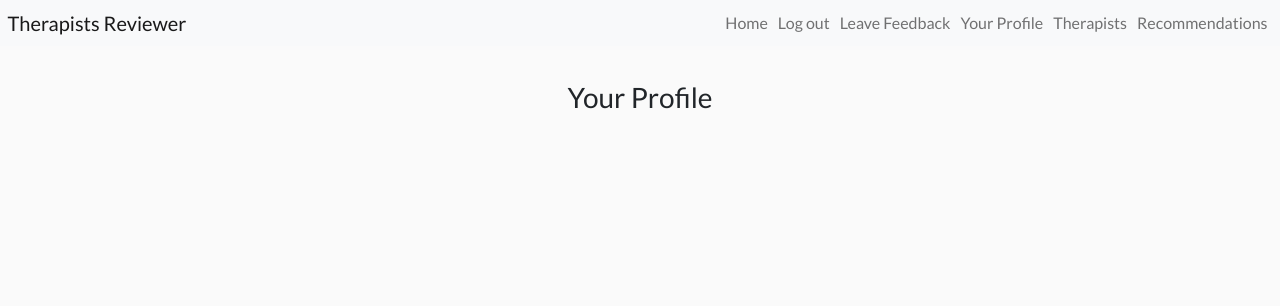
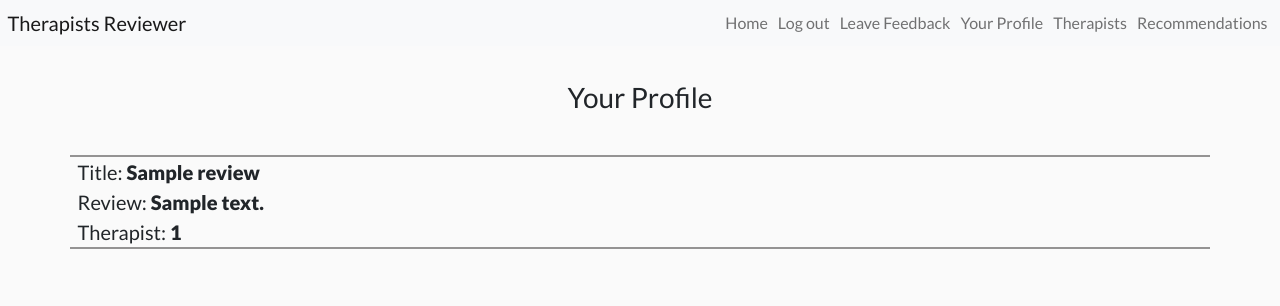
Before and after one commit to bartosz-makowski/therapists-reviewer, a Flask app: page /user_profile in a window 1280 px wide. Shown: the top 306 px of the page. Run offline with Flask 2, Linux system fonts and the light colour scheme; the visitor is signed in with stand-in values (Sample User, id 1); a database or web service that is not in the repository returns one stand-in record (values such as "Sample title"); some libraries are stand-ins or nearby versions.

Commit message:
user-profile.html now displaying reviews for the user from db

```diff
--- a/app.py
+++ b/app.py
@@ -98,7 +98,8 @@ def logout():
 
 @app.route('/user_profile')
 def user_profile():
-    return render_template('/pages/user-profile.html')
+    feedbacks = mongo.db.reviews.find({"user": session["user"]})
+    return render_template('/pages/user-profile.html', feedbacks=feedbacks)
 
 
 @app.route('/leave_feedback', methods=["GET", "POST"])
--- a/templates/pages/user-profile.html
+++ b/templates/pages/user-profile.html
@@ -3,4 +3,13 @@
 {% include 'components/flash_messages/flash-messages.html' %}
 {% block content %}
     <h2 class="page-header">Your Profile</h2>
+    {% for feedback in feedbacks %}
+        <div class="row">
+            <div class="col-12 therapist-card">
+                Title: <strong>{{ feedback.title }}</strong> <br>
+                Review: <strong>{{ feedback.review_description }}</strong> <br>
+                Therapist: <strong>{{ feedback.therapist_id }}</strong> <br>
+            </div>
+        </div>
+    {% endfor %}
 {% endblock %}
```
